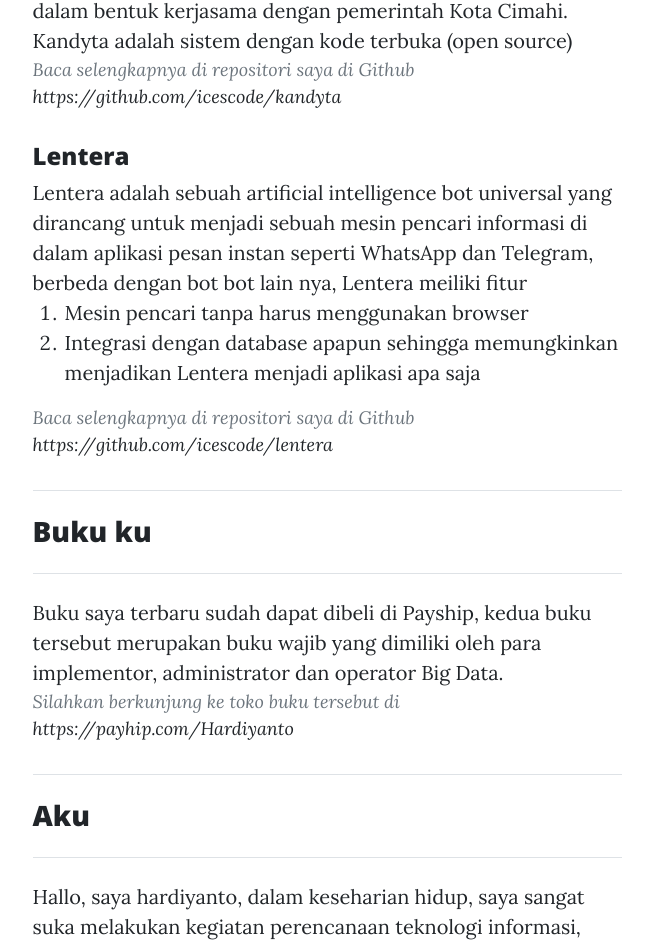
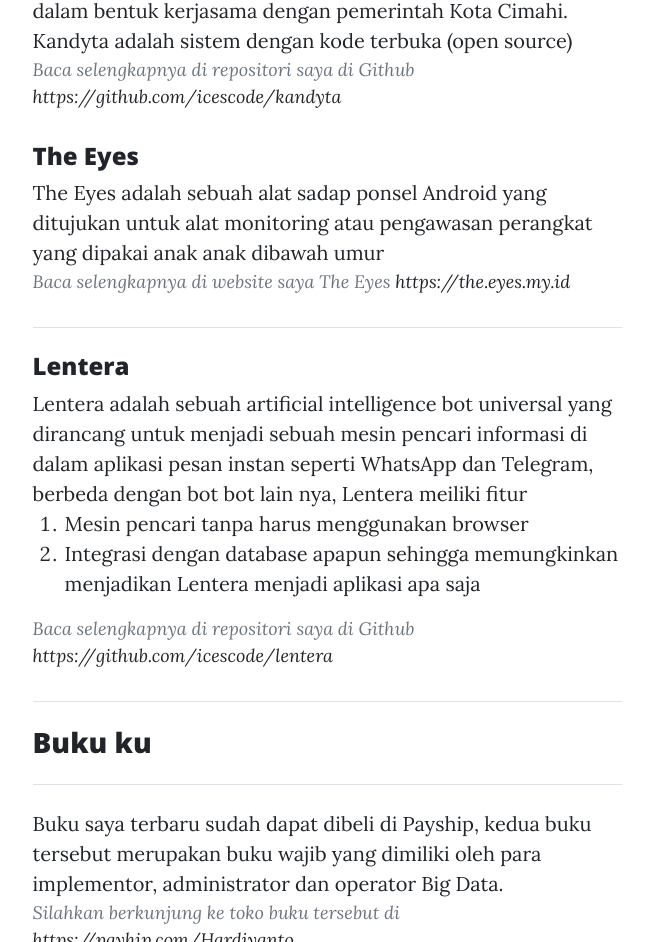
Before and after one commit to aihubid/aihubid.github.io, a plain HTML site: page index.html in a window 1280 px wide. Shown: the part 1730-2672 px from the top of the page, without its empty margins (313-966 px from the left). Drawn offline with nearby package versions, Linux system fonts and the light colour scheme.

Commit message:
update index

```diff
--- a/index.html
+++ b/index.html
@@ -67,6 +67,15 @@
                         </p>
                     </div>
                     <div class="post-preview">
+                        <h4>The Eyes</h4>
+                        The Eyes adalah sebuah alat sadap ponsel Android yang ditujukan untuk alat monitoring atau pengawasan perangkat yang dipakai
+                        anak anak dibawah umur
+                        <p class="post-meta">
+                            Baca selengkapnya di website saya The Eyes <a href="https://the.eyes.my.id" target="_blank">https://the.eyes.my.id</a>
+                        </p>
+                    </div>
+                    <hr class="my-4" />
+                    <div class="post-preview">
                         <h4>Lentera</h4>
                         Lentera adalah sebuah artificial intelligence bot universal yang dirancang untuk menjadi sebuah mesin pencari informasi di dalam aplikasi pesan instan
                         seperti WhatsApp dan Telegram, berbeda dengan bot bot lain nya, Lentera meiliki fitur
@@ -79,6 +88,7 @@
                         </p>
                     </div>
                     <hr class="my-4" />
+
                     <div class="post-preview">
                         <h3>Buku ku</h3>
                         <hr class="my-4" />
```
